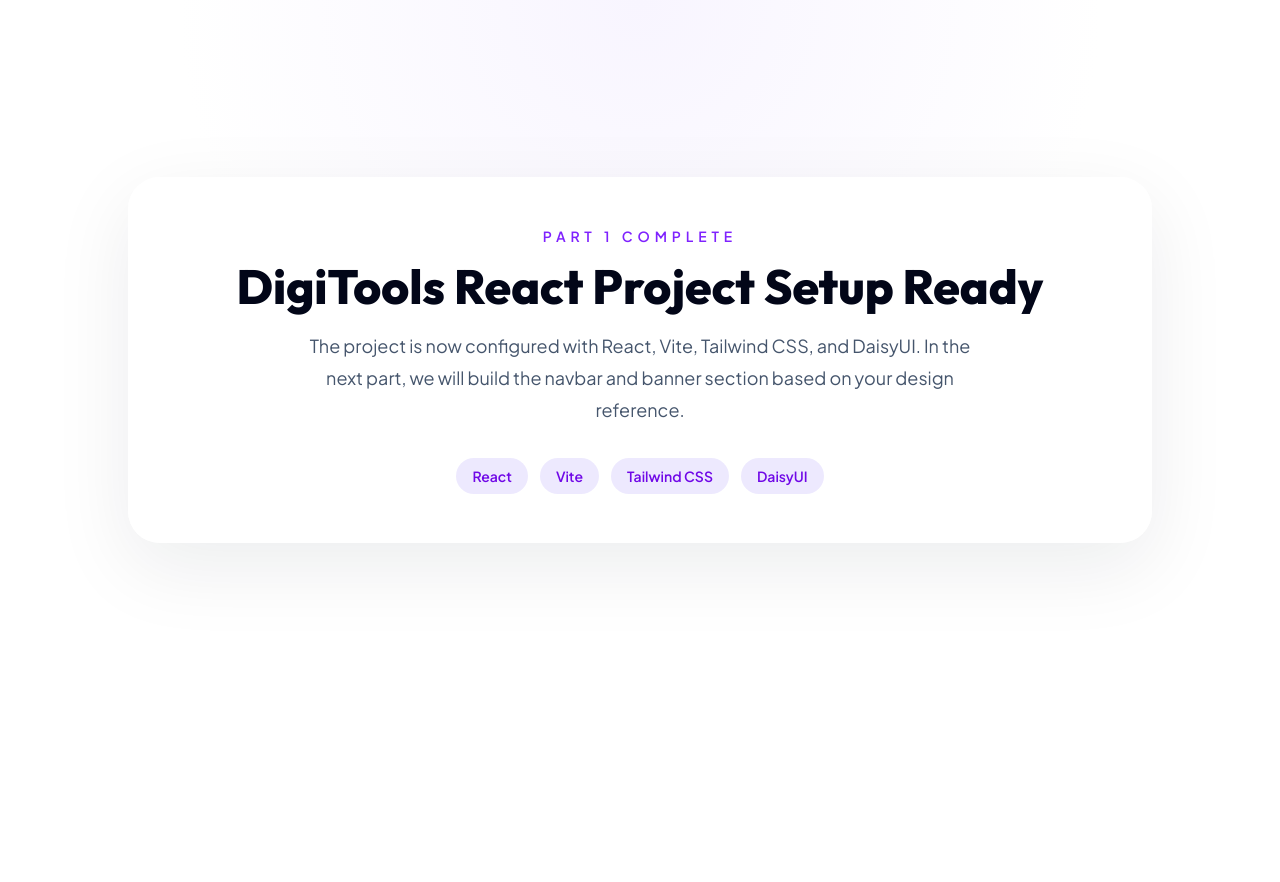
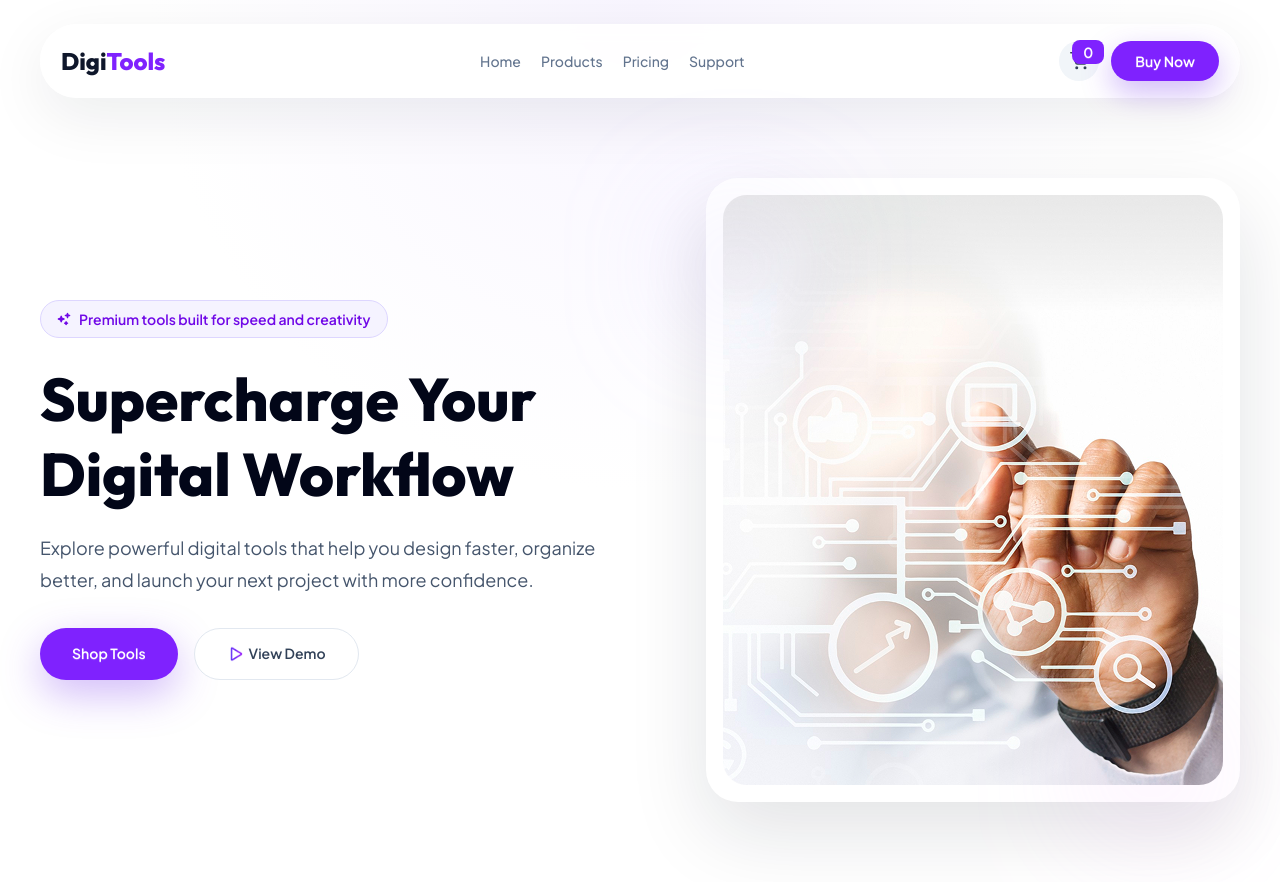
Before and after one commit to mdhabiburrahmanfl/DigiTools-Platform, a React (Vite) app: page / in a window 1280 px wide. Before the commit the page ends 800 px from the top, so only its background shows below. Built offline with nearby package versions, Linux system fonts and the light colour scheme.

Commit message:
add navbar and hero banner section

```diff
--- a/src/App.jsx
+++ b/src/App.jsx
@@ -1,24 +1,110 @@
+import { FiShoppingCart } from 'react-icons/fi';
+import { HiMiniSparkles } from 'react-icons/hi2';
+import bannerImage from '../assets/banner.png';
+import playIcon from '../assets/Play.png';
+
+const navItems = ['Home', 'Products', 'Pricing', 'Support'];
+
 function App() {
   return (
-    <div className="min-h-screen bg-[radial-gradient(circle_at_top,#f8f5ff,#ffffff_45%)] px-5 py-10 text-slate-900 md:px-8 lg:px-10">
-      <div className="mx-auto flex min-h-[80vh] max-w-5xl items-center justify-center">
-        <section className="w-full rounded-[2rem] border border-white/70 bg-white/90 p-8 text-center shadow-[0_24px_80px_rgba(15,23,42,0.08)] backdrop-blur md:p-12">
-          <p className="text-sm font-semibold uppercase tracking-[0.35em] text-violet-600">Part 1 Complete</p>
-          <h1 className="mt-4 font-outfit text-4xl font-extrabold text-slate-950 md:text-5xl">
-            DigiTools React Project Setup Ready
-          </h1>
-          <p className="mx-auto mt-5 max-w-2xl text-base leading-8 text-slate-600 md:text-lg">
-            The project is now configured with React, Vite, Tailwind CSS, and DaisyUI. In the next part, we will build
-            the navbar and banner section based on your design reference.
-          </p>
-          <div className="mt-8 flex flex-wrap justify-center gap-3">
-            <span className="rounded-full bg-violet-100 px-4 py-2 text-sm font-semibold text-violet-700">React</span>
-            <span className="rounded-full bg-violet-100 px-4 py-2 text-sm font-semibold text-violet-700">Vite</span>
-            <span className="rounded-full bg-violet-100 px-4 py-2 text-sm font-semibold text-violet-700">Tailwind CSS</span>
-            <span className="rounded-full bg-violet-100 px-4 py-2 text-sm font-semibold text-violet-700">DaisyUI</span>
+    <div className="min-h-screen bg-[radial-gradient(circle_at_top,#f8f5ff,#ffffff_45%)] text-slate-900">
+      <header className="mx-auto max-w-7xl px-5 pt-6 md:px-8 lg:px-10">
+        <nav className="flex flex-col gap-4 rounded-full border border-white/80 bg-white/90 px-5 py-4 shadow-[0_18px_60px_rgba(15,23,42,0.08)] backdrop-blur lg:flex-row lg:items-center lg:justify-between">
+          <div className="flex items-center justify-between">
+            <a href="#home" className="font-outfit text-2xl font-extrabold text-slate-900">
+              Digi<span className="text-violet-600">Tools</span>
+            </a>
+
+            <button
+              type="button"
+              className="btn btn-circle border-none bg-slate-100 text-slate-700 shadow-none hover:bg-slate-200 lg:hidden"
+            >
+              <div className="indicator">
+                <FiShoppingCart className="text-lg" />
+                <span className="badge indicator-item badge-secondary border-none bg-violet-600 text-white">0</span>
+              </div>
+            </button>
+          </div>
+
+          <div className="flex flex-wrap items-center justify-center gap-5 text-sm font-medium text-slate-500">
+            {navItems.map((item) => (
+              <a key={item} href="#home" className="transition hover:text-violet-600">
+                {item}
+              </a>
+            ))}
+          </div>
+
+          <div className="hidden items-center gap-3 lg:flex">
+            <button
+              type="button"
+              className="btn btn-circle border-none bg-slate-100 text-slate-700 shadow-none hover:bg-slate-200"
+            >
+              <div className="indicator">
+                <FiShoppingCart className="text-lg" />
+                <span className="badge indicator-item badge-secondary border-none bg-violet-600 text-white">0</span>
+              </div>
+            </button>
+            <button
+              type="button"
+              className="btn rounded-full border-none bg-violet-600 px-6 text-white shadow-[0_12px_30px_rgba(124,58,237,0.35)] hover:bg-violet-700"
+            >
+              Buy Now
+            </button>
+          </div>
+        </nav>
+      </header>
+
+      <main>
+        <section
+          id="home"
+          className="mx-auto grid max-w-7xl items-center gap-10 px-5 py-14 md:px-8 lg:grid-cols-[1.08fr_0.92fr] lg:px-10 lg:py-20"
+        >
+          <div>
+            <div className="mb-6 inline-flex items-center gap-2 rounded-full border border-violet-200 bg-violet-50 px-4 py-2 text-sm font-semibold text-violet-700">
+              <HiMiniSparkles />
+              Premium tools built for speed and creativity
+            </div>
+
+            <h1 className="max-w-xl font-outfit text-4xl font-extrabold leading-tight text-slate-950 md:text-5xl lg:text-6xl">
+              Supercharge Your Digital Workflow
+            </h1>
+
+            <p className="mt-5 max-w-xl text-base leading-8 text-slate-600 md:text-lg">
+              Explore powerful digital tools that help you design faster, organize better, and launch your next project
+              with more confidence.
+            </p>
+
+            <div className="mt-8 flex flex-col gap-4 sm:flex-row">
+              <button
+                type="button"
+                className="btn h-13 rounded-full border-none bg-violet-600 px-8 text-white shadow-[0_14px_40px_rgba(124,58,237,0.35)] hover:bg-violet-700"
+              >
+                Shop Tools
+              </button>
+              <button
+                type="button"
+                className="btn h-13 rounded-full border border-slate-200 bg-white px-8 text-slate-700 shadow-none hover:border-violet-300 hover:bg-violet-50"
+              >
+                <img src={playIcon} alt="" className="h-4 w-4" />
+                View Demo
+              </button>
+            </div>
+          </div>
+
+          <div className="relative">
+            <div className="absolute -left-6 top-8 h-28 w-28 rounded-full bg-violet-300/25 blur-3xl"></div>
+            <div className="absolute -bottom-6 right-8 h-28 w-28 rounded-full bg-fuchsia-300/25 blur-3xl"></div>
+
+            <div className="overflow-hidden rounded-[2rem] border border-white/80 bg-white p-4 shadow-[0_30px_80px_rgba(15,23,42,0.12)]">
+              <img
+                src={bannerImage}
+                alt="A person using futuristic digital workflow tools"
+                className="h-full w-full rounded-[1.5rem] object-cover"
+              />
+            </div>
           </div>
         </section>
-      </div>
+      </main>
     </div>
   );
 }
```
Also changed, not shown: index.html (+10 -7 lines).
